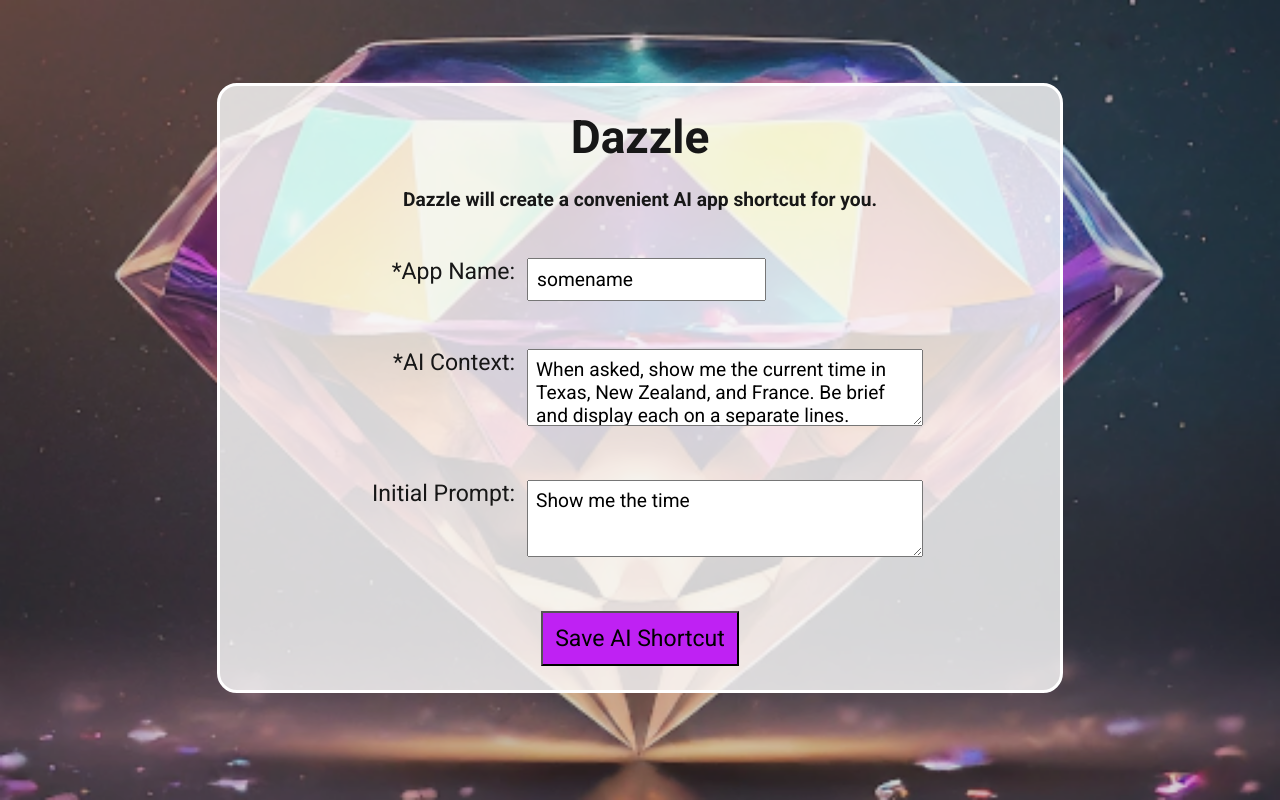
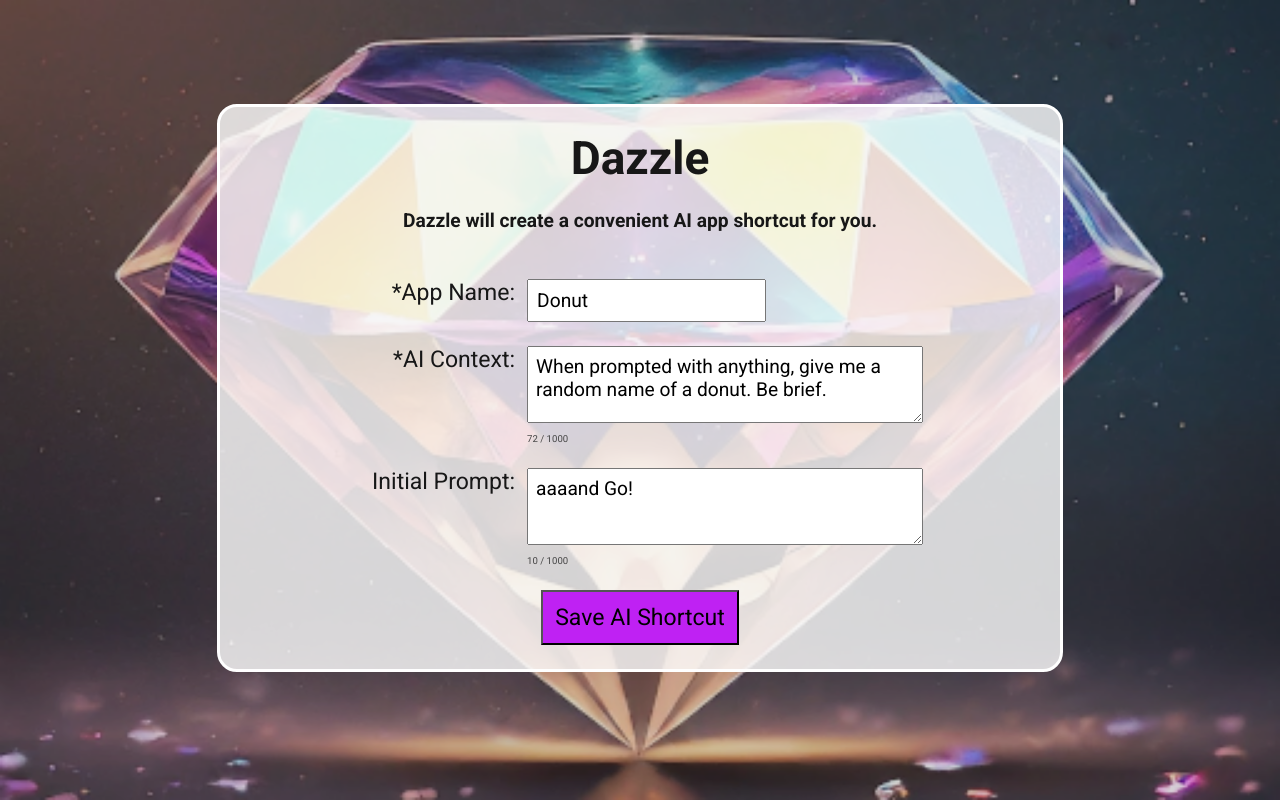
Before and after one commit to ChameleonQuest/dazzle-ai-presets, a Next.js app: page / in a window 1280 px wide. Built offline with nearby package versions, Linux system fonts and the light colour scheme.

Commit message:
Add character limit

```diff
--- a/app/[appName]/gem-runner/gem-runner.js
+++ b/app/[appName]/gem-runner/gem-runner.js
@@ -15,7 +15,7 @@ function GemRunnerContent() {
     //     initialMessages.push({"role": "user", "content": initialPrompt});
 
     let [promptLog, setPromptLog] = useState({ "messages":initialMessages});
-    let [newPrompt, setNewPrompt] = useState("hi");
+    let [newPrompt, setNewPrompt] = useState("Again!");
     let [isGenerating, setIsGenerating] = useState(false);
 
     let callGemini = async (prompt) => {
--- a/app/globals.css
+++ b/app/globals.css
@@ -70,13 +70,24 @@ form {
 .form-label {
     display: inline-block;
     padding-right:12px;
+    padding-bottom: 0px;
     min-width: 170px;
     text-align: right;
+    /* border: blue solid; */
 }
 
 .form-value {
     display: inline-block;
+    padding-bottom: 0px;
     min-width: 50%;
+    /* border: green solid; */
+}
+
+.form-subscript {
+    font-size: .5rem;
+    color: #444;
+    margin-top: 4px;
+    padding-bottom: 0px;
 }
 
 button {
--- a/app/home.js
+++ b/app/home.js
@@ -4,9 +4,12 @@ import { useState } from 'react';
 import './home.css';
 
 export default function HomePage() {
-    const [name, setName] = useState('somename');
-    const [context, setContext] = useState('When asked, show me the current time in Texas, New Zealand, and France. Be brief and display each on a separate lines.');
-    const [prompt, setPrompt] = useState('Show me the time');
+    const [name, setName] = useState('Donut');
+    const [context, setContext] = useState('When prompted with anything, give me a random name of a donut. Be brief.');
+    // const [context, setContext] = useState('When asked, tell me the Summer Olympics 2024 events which are schedule for today. Be brief.');
+
+    const [prompt, setPrompt] = useState('aaaand Go!');
+    const maxCharacters = 1000;
 
     const handleSubmit = e => {
         e.preventDefault();
@@ -28,11 +31,21 @@ export default function HomePage() {
                 </div>
                 <div className="form-row">
                     <div className="form-label">*AI Context:</div>
-                    <div className="form-value"><textarea value={context} onChange={(e) => setContext(e.target.value)} /></div>
+                    <div className="form-value">
+                        <textarea maxLength="1000" value={context} onChange={(e) => setContext(e.target.value)} />
+                        <div className="form-subscript">
+                            {context.length} / {maxCharacters}
+                        </div>
+                    </div>
                 </div>
                 <div className="form-row">
                     <div className="form-label">Initial Prompt:</div>
-                    <div className="form-value"><textarea value={prompt} onChange={(e) => setPrompt(e.target.value)} /></div>
+                    <div className="form-value">
+                        <textarea maxLength="1000" value={prompt} onChange={(e) => setPrompt(e.target.value)} />
+                        <div className="form-subscript">
+                            {prompt.length} / {maxCharacters}
+                        </div>
+                    </div>
                 </div>
 
                 <button type="submit" style={{alignSelf: 'center'}}>Save AI Shortcut</button>
```
